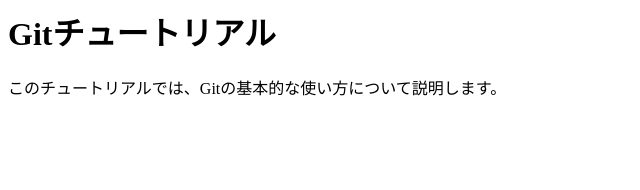
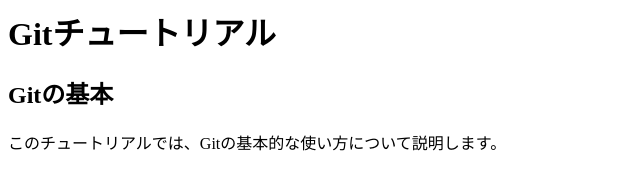
Before and after one commit to taisei123456/git_tutorial, a plain HTML site: page index.html in a window 1280 px wide. Shown: the whole page, without its empty margins (0-640 px from the left). Drawn offline with Linux system fonts and the light colour scheme.

```diff
--- a/index.html
+++ b/index.html
@@ -1,2 +1,3 @@
 <h1>Gitチュートリアル</h1>
+<h2>Gitの基本</h2>
 <p>このチュートリアルでは、Gitの基本的な使い方について説明します。</p>
```
